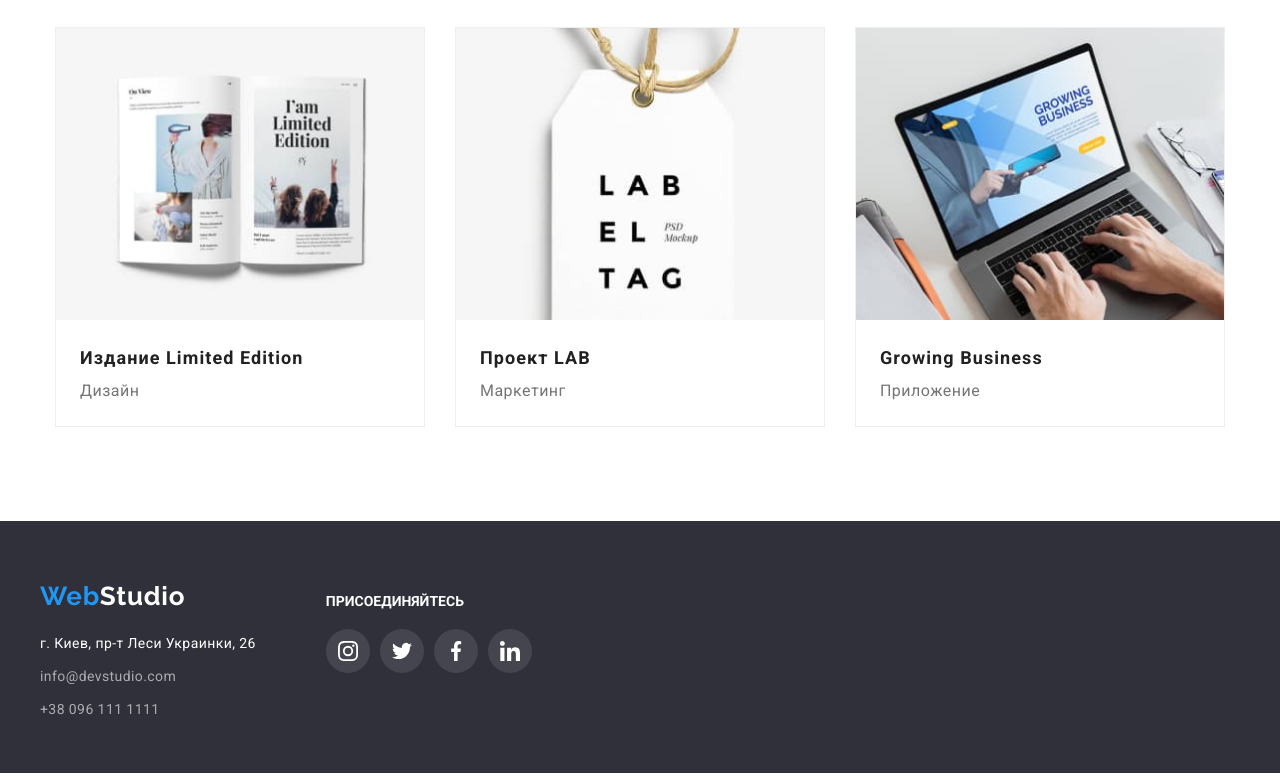
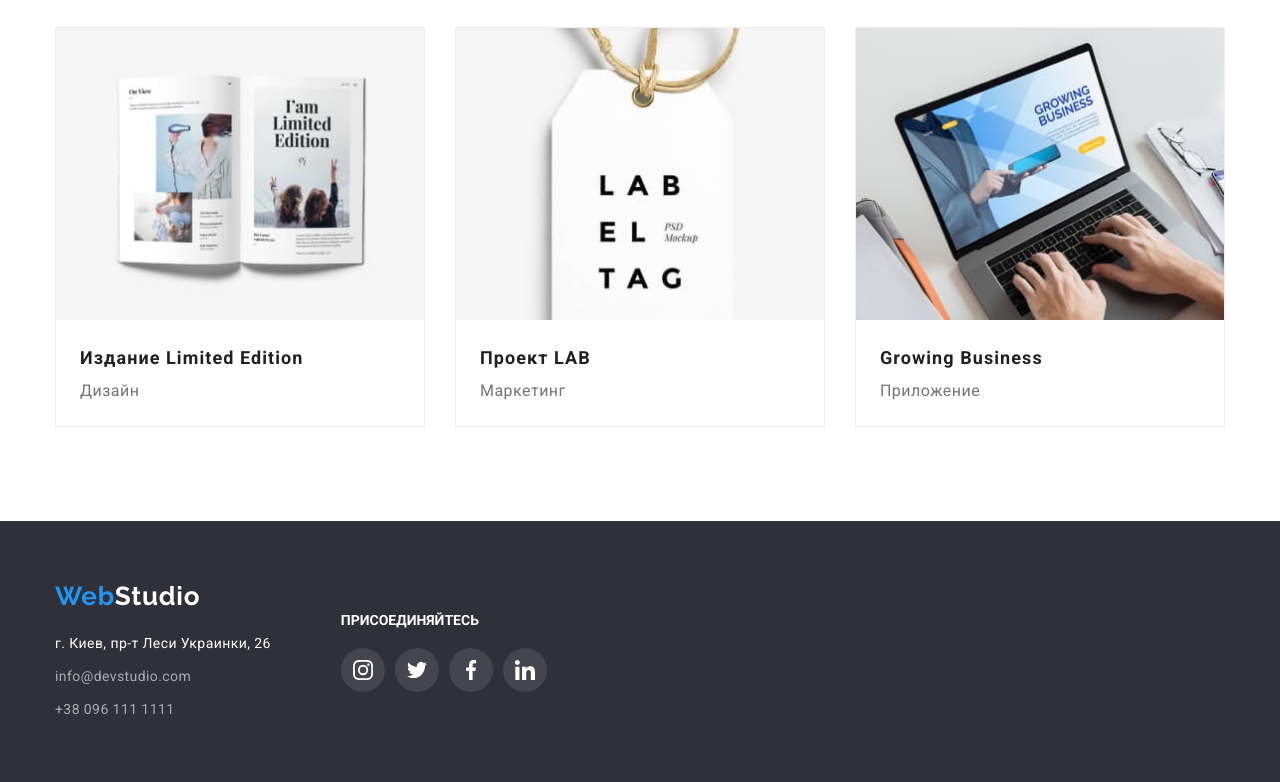
Before and after one commit to OlhaValentii/goit-markup-hw-04, a plain HTML site: page portfolio.html in a window 1280 px wide. Shown: the part 1112-1894 px from the top of the page. Drawn offline with nearby package versions, Linux system fonts and the light colour scheme.

Commit message:
Сorrected according to the mentor's comment

```diff
--- a/css/styles.css
+++ b/css/styles.css
@@ -270,7 +270,6 @@ body {
     display: flex;
     flex-wrap: wrap;
     margin-left: calc(-1 * var(--benefits-gap));
-    margin-top: calc(-1 * var(--benefits-gap));
 }
 
 .benefits-set-item {
@@ -575,10 +574,10 @@ body {
 }
 
 .footer-container {
-    height: 252px;
     display: flex;
     flex-direction: row;
-    padding: 0;
+    padding-top: 60px;
+    padding-bottom: 60px;
 }
 
 .footer-list {
@@ -593,8 +592,6 @@ body {
 
 .footer-contact-container {
     margin-right:  70px;
-    padding-top: 60px;
-    padding-bottom: 60px;
 }
 
 .footer-logo {}
@@ -645,8 +642,9 @@ body {
 }
 
 .footer-social-link-container {
-    padding-top: 72px;
-    padding-bottom: 100px;
+    display: flex;
+    flex-direction: column;
+    justify-content: center;
 }
 
 .footer-social-link-title {
```
